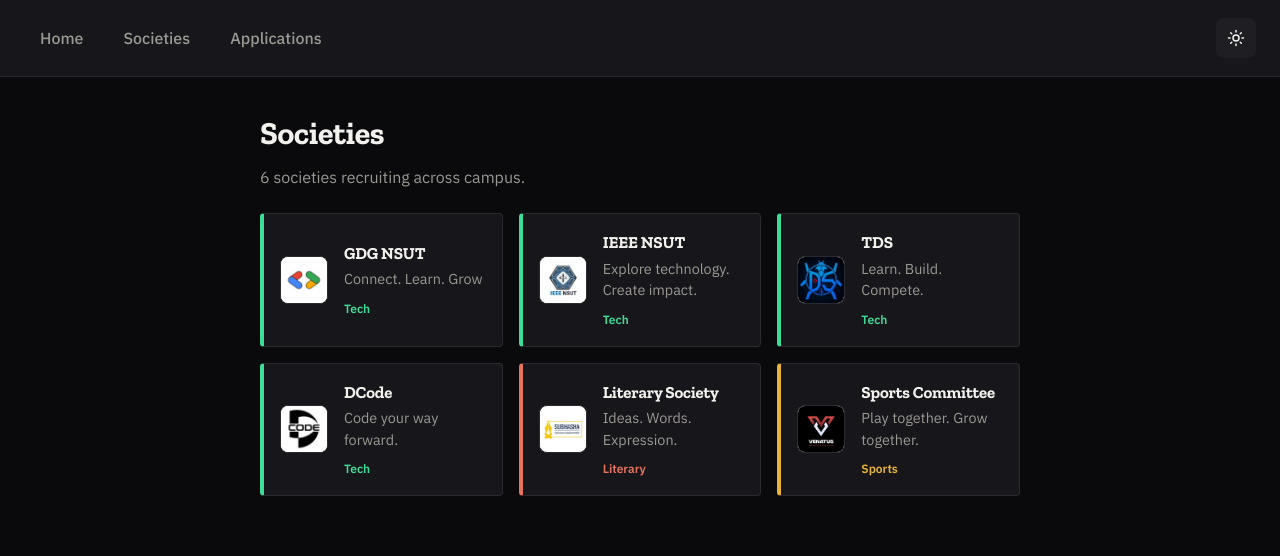
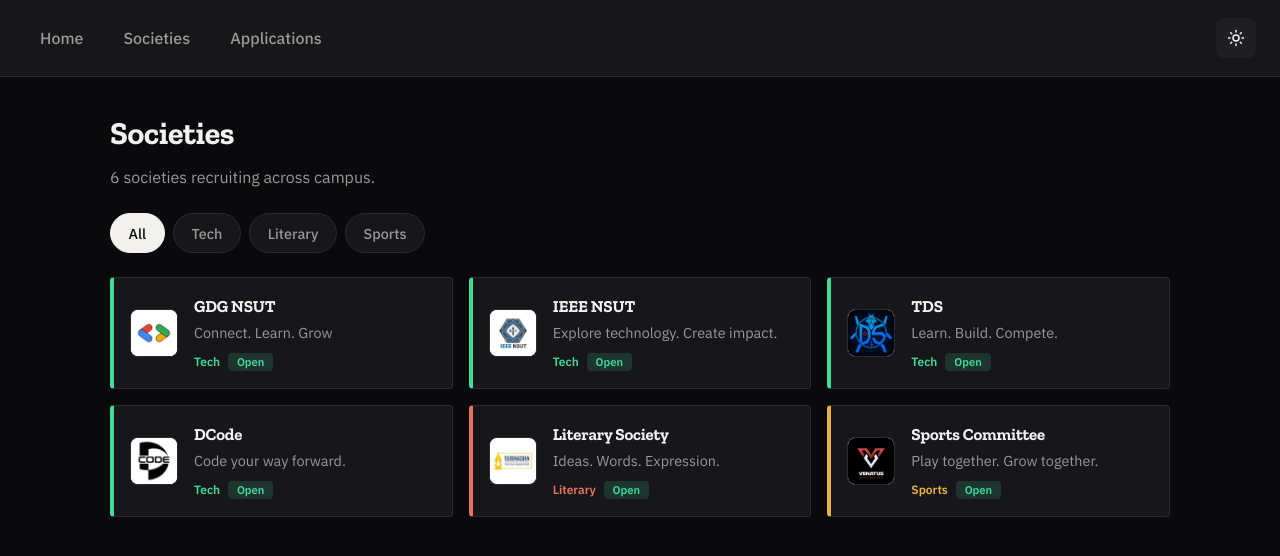
Before and after one commit to shauryakushwaha08/SocietySphere, a React (Vite) app: page /societies in a window 1280 px wide. Shown: the top 556 px of the page. Built offline with nearby package versions, Linux system fonts and the light colour scheme.

Commit message:
add the filter feature to societies tab

```diff
--- a/src/components/SocietyCard.css
+++ b/src/components/SocietyCard.css
@@ -48,3 +48,21 @@
   font-size: 0.75rem;
   font-weight: 600;
 }
+
+.status-badge {
+  font-size: 0.7rem;
+  font-weight: 600;
+  padding: 0.15rem 0.55rem;
+  border-radius: 4px;
+  margin-left: 0.5rem;
+}
+
+.status-badge.open {
+  background-color: rgba(61, 220, 151, 0.15);
+  color: var(--tech);
+}
+
+.status-badge.closed {
+  background-color: rgba(154, 152, 147, 0.15);
+  color: var(--text-soft);
+}
--- a/src/components/SocietyCard.jsx
+++ b/src/components/SocietyCard.jsx
@@ -20,6 +20,11 @@
         <span className="category-label" style={{ color }}>
           {society.category}
         </span>
+        <span
+          className={`status-badge ${society.recruitmentOpen ? "open" : "closed"}`}
+        >
+          {society.recruitmentOpen ? "Open" : "Closed"}
+        </span>
       </div>
     </Link>
   );
--- a/src/pages/Applications.css
+++ b/src/pages/Applications.css
@@ -1,15 +1,22 @@
+.applications-container {
+  max-width: 1100px;
+  margin: 0 auto;
+  padding: 2rem 1.25rem;
+}
+
 .applications-list {
   display: flex;
   flex-direction: column;
   gap: 1rem;
-  margin-top: 1rem;
+  margin-top: 1.5rem;
 }
 
 .application-card {
   background-color: var(--surface);
   border: 1px solid var(--border);
-  border-radius: 10px;
-  padding: 1rem 1.25rem;
+  border-left: 4px solid;
+  border-radius: 4px;
+  padding: 1.25rem 1.5rem;
 }
 
 .application-header {
@@ -18,26 +25,37 @@
   align-items: center;
   flex-wrap: wrap;
   gap: 0.5rem;
-  margin-bottom: 0.5rem;
+  margin-bottom: 0.75rem;
+}
+
+.application-header h3 {
+  font-size: 1.1rem;
 }
 
 .society-tag {
-  background-color: var(--tech);
   color: white;
   font-size: 0.75rem;
-  padding: 0.2rem 0.6rem;
-  border-radius: 999px;
+  font-weight: 600;
+  padding: 0.25rem 0.7rem;
+  border-radius: 4px;
+}
+
+.application-card p {
+  margin-bottom: 0.4rem;
+  color: var(--text-soft);
+}
+
+.application-card strong {
+  color: var(--text);
 }
 
 .why-text {
-  margin-top: 0.5rem;
-  color: #555;
-  font-size: 0.9rem;
+  margin-top: 0.6rem;
   font-style: italic;
 }
 
 .empty-state {
   margin-top: 1.5rem;
-  color: var(--surface);
+  color: var(--text-soft);
   text-align: center;
 }
--- a/src/pages/Applications.jsx
+++ b/src/pages/Applications.jsx
@@ -1,5 +1,7 @@
 import { useState, useEffect } from "react";
 import { getApplications } from "../utils/storage";
+import societies from "../data/societies";
+import { categoryColors } from "../utils/categoryStyles";
 import "./Applications.css";
 
 function Applications() {
@@ -10,24 +12,49 @@
   }, []);
 
   return (
-    <div className="page-container">
+    <div className="applications-container">
       <h1>All Applications</h1>
 
       {applications.length === 0 ? (
         <p className="empty-state">No applications yet.</p>
       ) : (
         <div className="applications-list">
-          {applications.map((application, index) => (
-            <div className="application-card" key={index}>
-              <div className="application-header">
-                <h3>{application.name}</h3>
-                <span className="society-tag">{application.societyName}</span>
+          {applications.map((application, index) => {
+            const society = societies.find(
+              (s) => s.id === application.societyId,
+            );
+            const color = society
+              ? categoryColors[society.category]
+              : "var(--text-soft)";
+
+            return (
+              <div
+                className="application-card"
+                key={index}
+                style={{ borderLeftColor: color }}
+              >
+                <div className="application-header">
+                  <h3>{application.name}</h3>
+                  <span
+                    className="society-tag"
+                    style={{ backgroundColor: color }}
+                  >
+                    {application.societyName}
+                  </span>
+                </div>
+                <p>
+                  <strong>Role:</strong> {application.role}
+                </p>
+                <p>
+                  <strong>Year:</strong> {application.year} &nbsp;•&nbsp;{" "}
+                  <strong>Branch:</strong> {application.branch}
+                </p>
+                <p className="why-text">
+                  <strong>Why you:</strong> {application.why}
+                </p>
               </div>
-              <p><strong>Role:</strong> {application.role}</p>
-              <p><strong>Year:</strong> {application.year} &nbsp;•&nbsp; <strong>Branch:</strong> {application.branch}</p>
-              <p className="why-text"><strong>Why you:</strong> {application.why}</p>
-            </div>
-          ))}
+            );
+          })}
         </div>
       )}
     </div>
--- a/src/pages/Societies.css
+++ b/src/pages/Societies.css
@@ -7,6 +7,12 @@
   display: grid;
   grid-template-columns: 1fr;
   gap: 1rem;
+}
+
+.societies-container {
+  max-width: 1100px;
+  margin: 0 auto;
+  padding: 2rem 1.25rem;
 }
 
 @media (min-width: 640px) {
@@ -20,3 +26,32 @@
     grid-template-columns: repeat(3, 1fr);
   }
 }
+
+.category-tabs {
+  display: flex;
+  gap: 0.5rem;
+  flex-wrap: wrap;
+  margin-bottom: 1.5rem;
+}
+
+.category-tab {
+  padding: 0.5rem 1.1rem;
+  min-height: 40px;
+  border-radius: 999px;
+  border: 1px solid var(--border);
+  background-color: var(--surface);
+  color: var(--text-soft);
+  font-weight: 500;
+  font-size: 0.9rem;
+  transition: background-color 0.15s ease, color 0.15s ease;
+}
+
+.category-tab:hover {
+  background-color: var(--surface-hover);
+}
+
+.category-tab.active {
+  background-color: var(--text);
+  color: var(--bg);
+  border-color: var(--text);
+}
--- a/src/pages/Societies.jsx
+++ b/src/pages/Societies.jsx
@@ -1,19 +1,46 @@
+import { useState } from "react";
 import societies from "../data/societies";
 import SocietyCard from "../components/SocietyCard";
 import "./Societies.css";
 
 function Societies() {
+  const [activeCategory, setActiveCategory] = useState("All");
+
+  const categories = ["All", ...new Set(societies.map((s) => s.category))];
+
+  const filteredSocieties =
+    activeCategory === "All"
+      ? societies
+      : societies.filter((s) => s.category === activeCategory);
+
   return (
-    <div className="page-container">
+    <div className="societies-container">
       <h1>Societies</h1>
       <p className="page-intro">
-        {societies.length} societies recruiting across campus.
+        {filteredSocieties.length} societies recruiting across campus.
       </p>
-      <div className="society-grid">
-        {societies.map((society) => (
-          <SocietyCard key={society.id} society={society} />
+
+      <div className="category-tabs">
+        {categories.map((cat) => (
+          <button
+            key={cat}
+            className={`category-tab ${activeCategory === cat ? "active" : ""}`}
+            onClick={() => setActiveCategory(cat)}
+          >
+            {cat}
+          </button>
         ))}
       </div>
+
+      {filteredSocieties.length === 0 ? (
+        <p className="empty-state">No societies in this category yet.</p>
+      ) : (
+        <div className="society-grid">
+          {filteredSocieties.map((society) => (
+            <SocietyCard key={society.id} society={society} />
+          ))}
+        </div>
+      )}
     </div>
   );
 }
```
